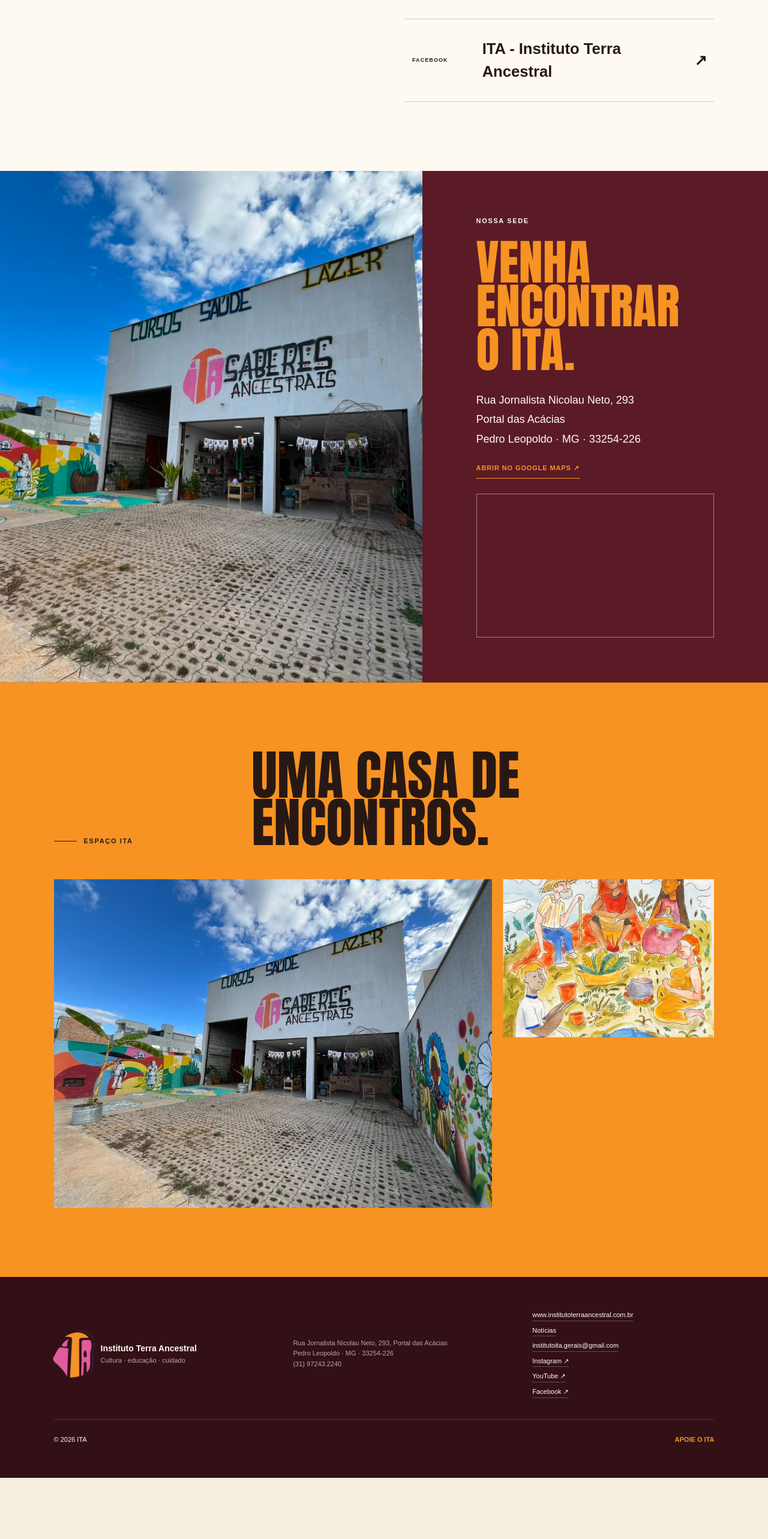
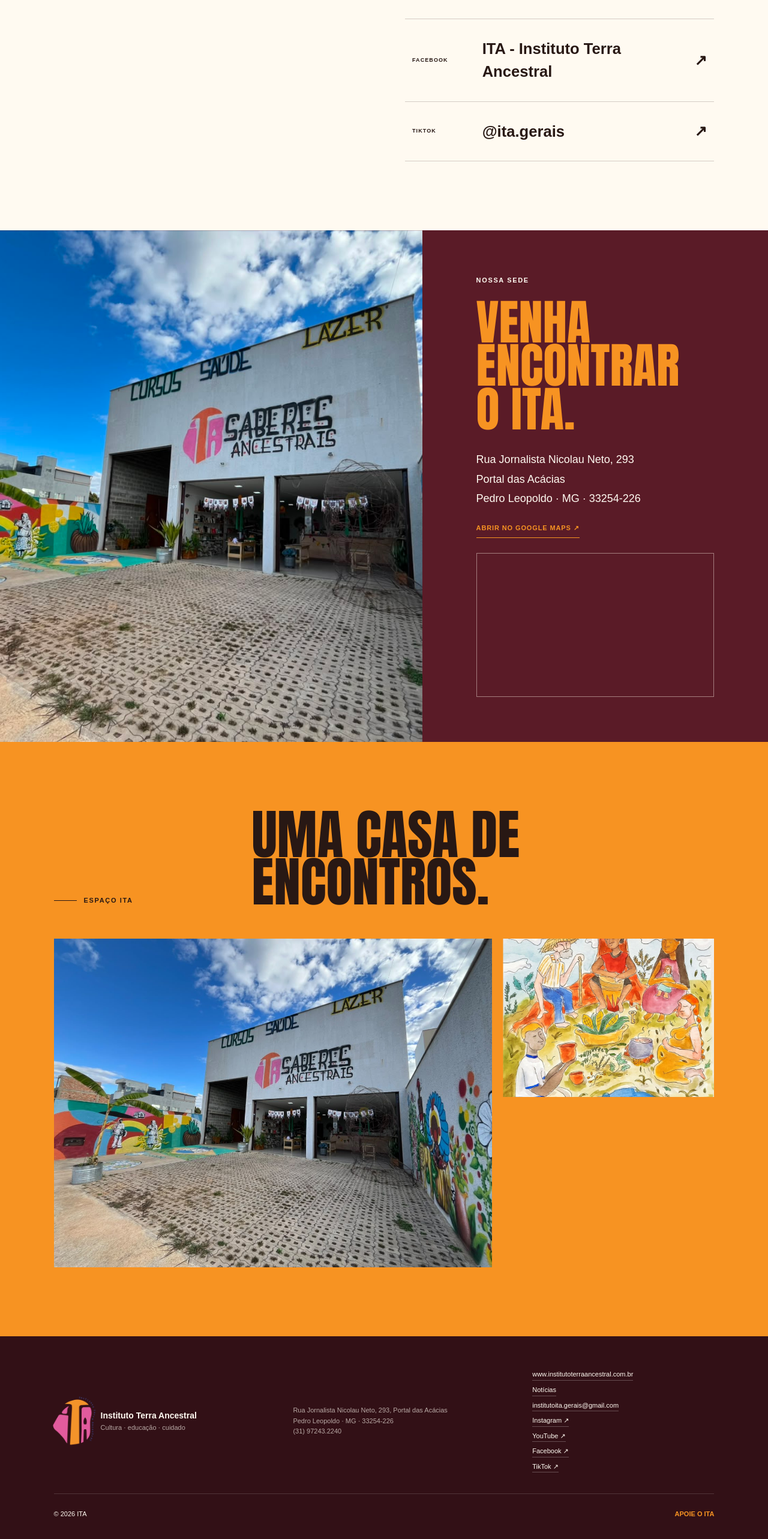
Before and after one commit to thyfanixs/instituto-terra-ancestral, a Next.js app: page /contato in a window 1280 px wide. Shown: the part 1378-3944 px from the top of the page at 60% size. Before the commit the page ends 3842 px from the top, so only its background shows below. Built offline with nearby package versions, Linux system fonts and the light colour scheme; grey boxes are pictures that could not be loaded.

Commit message:
Adiciona TikTok às redes sociais

```diff
--- a/app/apoie/page.tsx
+++ b/app/apoie/page.tsx
@@ -18,6 +18,7 @@
   { label: "E-mail", value: "institutoita.gerais@gmail.com", href: "mailto:institutoita.gerais@gmail.com" },
   { label: "WhatsApp", value: "(31) 97243-2240", href: "https://wa.me/5531972432240" },
   { label: "Instagram", value: "@ita.gerais", href: "https://www.instagram.com/ita.gerais/" },
+  { label: "TikTok", value: "@ita.gerais", href: "https://www.tiktok.com/@ita.gerais" },
 ];
 
 export default function Apoie() {
--- a/app/components/SiteFooter.tsx
+++ b/app/components/SiteFooter.tsx
@@ -20,6 +20,7 @@
         <a href="https://www.instagram.com/ita.gerais/" target="_blank" rel="noreferrer">Instagram ↗</a>
         <a href="https://www.youtube.com/@itainstitutoterraancestral" target="_blank" rel="noreferrer">YouTube ↗</a>
         <a href="https://www.facebook.com/@itagerais/" target="_blank" rel="noreferrer">Facebook ↗</a>
+        <a href="https://www.tiktok.com/@ita.gerais" target="_blank" rel="noreferrer">TikTok ↗</a>
       </div>
       <div className="footer-bottom"><span>© 2026 ITA</span><Link href="/apoie">Apoie o ITA</Link></div>
     </footer>
--- a/app/contato/page.tsx
+++ b/app/contato/page.tsx
@@ -50,6 +50,9 @@
           <a className="contact-card facebook-card reveal" href="https://www.facebook.com/@itagerais/" target="_blank" rel="noreferrer">
             <span>Facebook</span><strong>ITA - Instituto Terra Ancestral</strong><b aria-hidden="true">↗</b>
           </a>
+          <a className="contact-card tiktok-card reveal" href="https://www.tiktok.com/@ita.gerais" target="_blank" rel="noreferrer">
+            <span>TikTok</span><strong>@ita.gerais</strong><b aria-hidden="true">↗</b>
+          </a>
         </div>
       </section>
 
--- a/app/globals.css
+++ b/app/globals.css
@@ -715,6 +715,7 @@
 .contact-card.social-card:hover { background: var(--pink); }
 .contact-card.youtube-card:hover { background: var(--red); color: var(--paper); }
 .contact-card.facebook-card:hover { background: var(--blue); color: var(--paper); }
+.contact-card.tiktok-card:hover { background: var(--ink); color: var(--paper); }
 .visit-section { background: var(--wine); color: var(--paper); display: grid; grid-template-columns: 1.1fr .9fr; min-height: 620px; }
 .visit-image img { height: 100%; object-fit: cover; width: 100%; }
 .visit-copy { align-self: center; padding: 75px clamp(30px, 7vw, 108px); }
--- a/app/page.tsx
+++ b/app/page.tsx
@@ -97,6 +97,7 @@
             <a href="https://www.instagram.com/ita.gerais/" target="_blank" rel="noreferrer">Instagram <span aria-hidden="true">↗</span></a>
             <a href="https://www.youtube.com/@itainstitutoterraancestral" target="_blank" rel="noreferrer">YouTube <span aria-hidden="true">↗</span></a>
             <a href="https://www.facebook.com/@itagerais/" target="_blank" rel="noreferrer">Facebook <span aria-hidden="true">↗</span></a>
+            <a href="https://www.tiktok.com/@ita.gerais" target="_blank" rel="noreferrer">TikTok <span aria-hidden="true">↗</span></a>
           </div>
         </div>
       </section>
```
Also changed, not shown: 1 other file (tests, documents, lock files or other folders).
